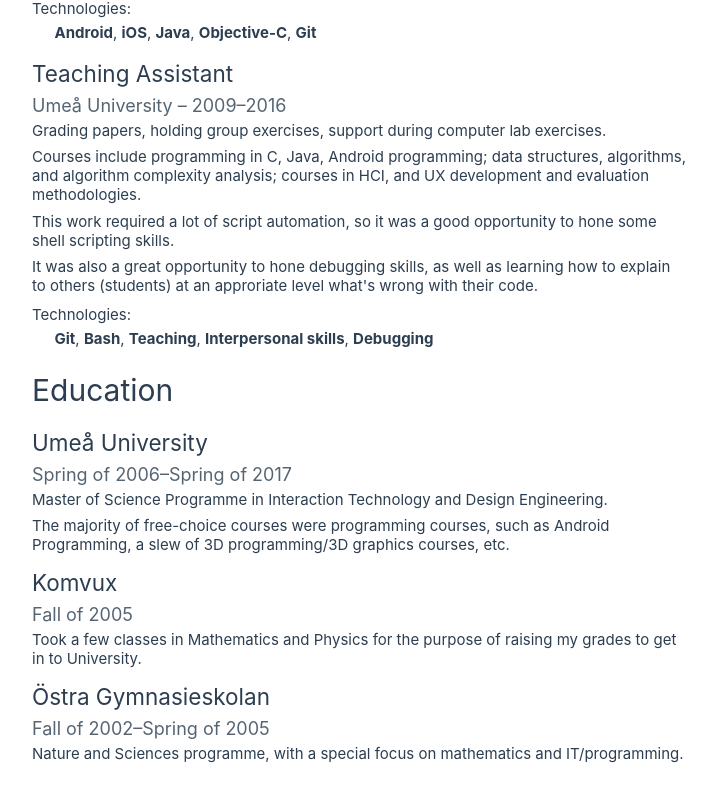
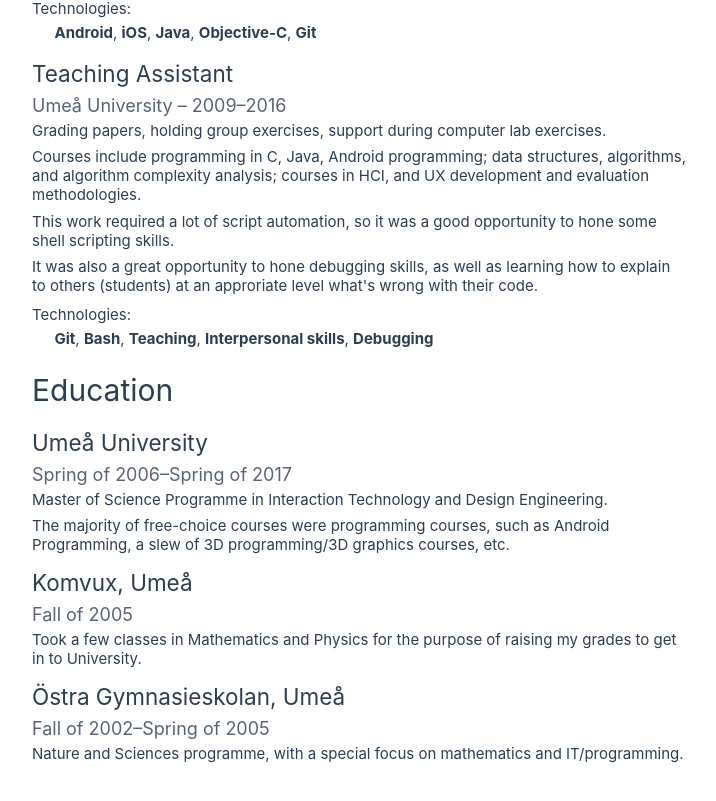
Before and after one commit to victorz/cv, a Vue app: page / in a window 1280 px wide. Shown: the part 2084-2885 px from the top of the page, without its empty margins (280-996 px from the left). Built offline with nearby package versions, Linux system fonts and the light colour scheme.

Commit message:
Add city to education items.

```diff
--- a/src/App.vue
+++ b/src/App.vue
@@ -75,7 +75,7 @@
         <h1>Education</h1>
       </header>
       <section class="education" v-for="edu in education" :key="edu.school">
-        <h1>{{ edu.school }}</h1>
+        <h1>{{ edu.school }}{{ edu.city && `, ${edu.city}` }}</h1>
         <h2>{{ edu.start }}{{ edu.end && `–${edu.end}` }}</h2>
         <template v-if="Array.isArray(edu.description)">
           <p v-for="(p, index) in edu.description" :key="index">{{ p }}</p>
```
